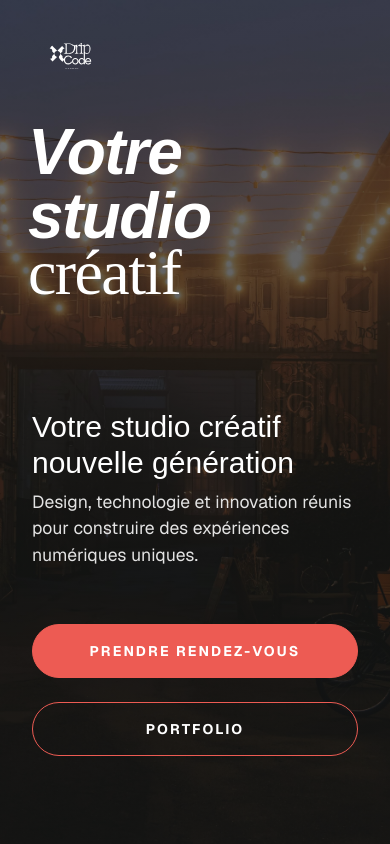
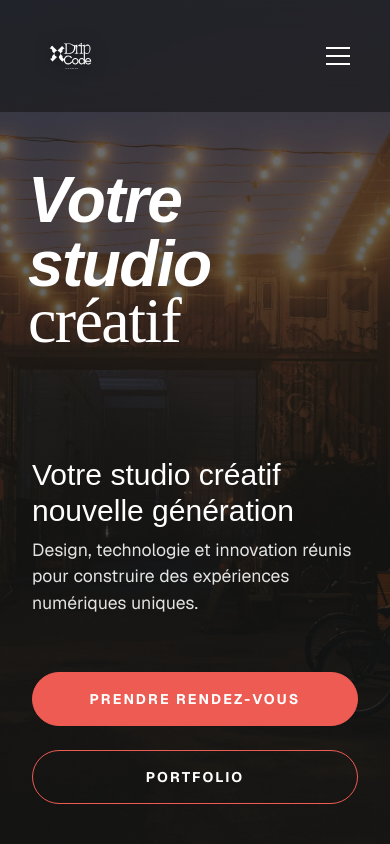
Before and after one commit to DripCode-Studio/dripcode-studio, a Next.js app: page / in a window 390 px wide. Shown: the top 844 px of the page. Built offline with nearby package versions, Linux system fonts and the light colour scheme.

Commit message:
feat: Enhance SiteNavbar with mobile menu functionality and improve styling

```diff
--- a/src/components/site-header.tsx
+++ b/src/components/site-header.tsx
@@ -4,7 +4,7 @@ import { motion } from "framer-motion";
 
 export function SiteHeader() {
   return (
-    <header className="min-h-screen flex flex-col justify-center px-8 md:px-16 relative bg-[#161616] overflow-hidden">
+    <header className="min-h-screen flex flex-col justify-center px-8 md:px-16 relative bg-[#161616] overflow-hidden pt-24 md:pt-28">
       <div className="absolute inset-0 bg-[url('/assets/images/hero-bg.jpg')] bg-cover bg-center"></div>
       <div className="absolute inset-0 bg-linear-to-b from-[#161616]/60 to-[#161616]/80"></div>
       <motion.div
--- a/src/components/site-navbar.tsx
+++ b/src/components/site-navbar.tsx
@@ -1,28 +1,56 @@
+"use client";
+
+import { useState } from "react";
 import Image from "next/image";
+import { motion, AnimatePresence } from "framer-motion";
 
 const navItems = [
   { label: "Accueil", href: "#" },
   { label: "À propos", href: "#about" },
   { label: "Nos services", href: "#services" },
   { label: "Studio", href: "#studio" },
-  { label: "Avis", href: "#avis" },
   { label: "Contact", href: "#contact" },
 ];
 
 export function SiteNavbar() {
+  const [menuOpen, setMenuOpen] = useState(false);
+
   return (
-    <nav className="fixed top-0 w-full flex justify-between items-center px-8 md:px-16 z-[100] transition-all duration-300 py-4">
-      <a href="#" className="h-20 md:h-[100px] flex items-center">
+    <nav className="fixed top-0 w-full flex justify-between items-center px-8 md:px-16 z-100 transition-all duration-300 py-4 bg-[#161616]/60 backdrop-blur-md md:bg-transparent md:backdrop-blur-none">
+      <a href="#" className="h-20 md:h-25 flex items-center relative z-10">
         <Image
           src="/assets/main-logo.svg"
           alt="DripCode Studio Logo"
           width={220}
           height={80}
-          className="h-full w-auto"
+          className="h-full w-auto drop-shadow-[0_2px_8px_rgba(0,0,0,0.6)]"
           priority
         />
       </a>
-      <div className="absolute top-0 left-1/2 -translate-x-1/2 hidden md:flex gap-10 bg-[#282828]/70 backdrop-blur-md px-10 py-4 items-center">
+
+      <button
+        onClick={() => setMenuOpen(!menuOpen)}
+        className="flex md:hidden flex-col gap-1.5 p-2 z-110 relative"
+        aria-label="Menu"
+      >
+        <span
+          className={`block w-6 h-0.5 bg-white transition-all duration-300 ${
+            menuOpen ? "rotate-45 translate-y-2" : ""
+          }`}
+        ></span>
+        <span
+          className={`block w-6 h-0.5 bg-white transition-all duration-300 ${
+            menuOpen ? "opacity-0" : ""
+          }`}
+        ></span>
+        <span
+          className={`block w-6 h-0.5 bg-white transition-all duration-300 ${
+            menuOpen ? "-rotate-45 -translate-y-2" : ""
+          }`}
+        ></span>
+      </button>
+
+      <div className="hidden md:flex gap-10 bg-[#282828]/70 backdrop-blur-md px-10 py-4 items-center absolute top-0 left-1/2 -translate-x-1/2">
         {navItems.map((item) => (
           <a
             key={item.label}
@@ -34,6 +62,36 @@ export function SiteNavbar() {
           </a>
         ))}
       </div>
+
+      <AnimatePresence>
+        {menuOpen && (
+          <motion.div
+            initial={{ opacity: 0, y: -16 }}
+            animate={{ opacity: 1, y: 0 }}
+            exit={{ opacity: 0, y: -16 }}
+            transition={{ duration: 0.3, ease: [0.25, 1, 0.5, 1] }}
+            className="fixed inset-0 top-0 left-0 w-full h-screen bg-[#161616]/95 backdrop-blur-lg flex flex-col items-center justify-center gap-8 md:hidden z-100"
+          >
+            {navItems.map((item, i) => (
+              <motion.a
+                key={item.label}
+                href={item.href}
+                onClick={() => setMenuOpen(false)}
+                initial={{ opacity: 0, y: 20 }}
+                animate={{ opacity: 1, y: 0 }}
+                transition={{
+                  delay: 0.1 * i,
+                  duration: 0.4,
+                  ease: [0.25, 1, 0.5, 1],
+                }}
+                className="font-['EKBaumerHeadline',sans-serif] text-3xl uppercase tracking-widest hover:text-[#ED5B53] transition-colors"
+              >
+                {item.label}
+              </motion.a>
+            ))}
+          </motion.div>
+        )}
+      </AnimatePresence>
     </nav>
   );
 }
```
